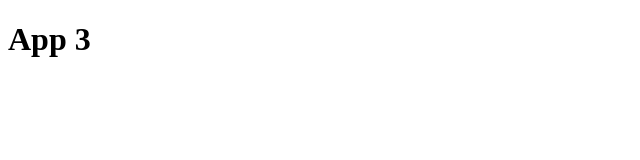
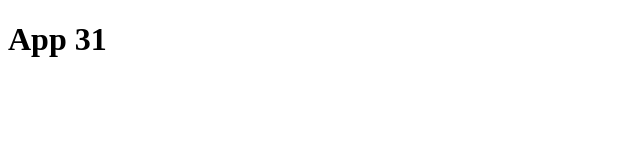
Before and after one commit to dornescum/Mern-, a React (Create React App) app: page / in a window 1280 px wide. Shown: the top 160 px of the page, without its empty margins (0-640 px from the left). Built offline with nearby package versions, Linux system fonts and the light colour scheme.

Commit message:
mongoose

```diff
--- a/src/App.js
+++ b/src/App.js
@@ -3,7 +3,7 @@ import React from 'react';
 const App = () => {
 	return (
 		<div>
-			<h1>App 3</h1>
+			<h1>App 31</h1>
 		</div>
 	);
 };
```
